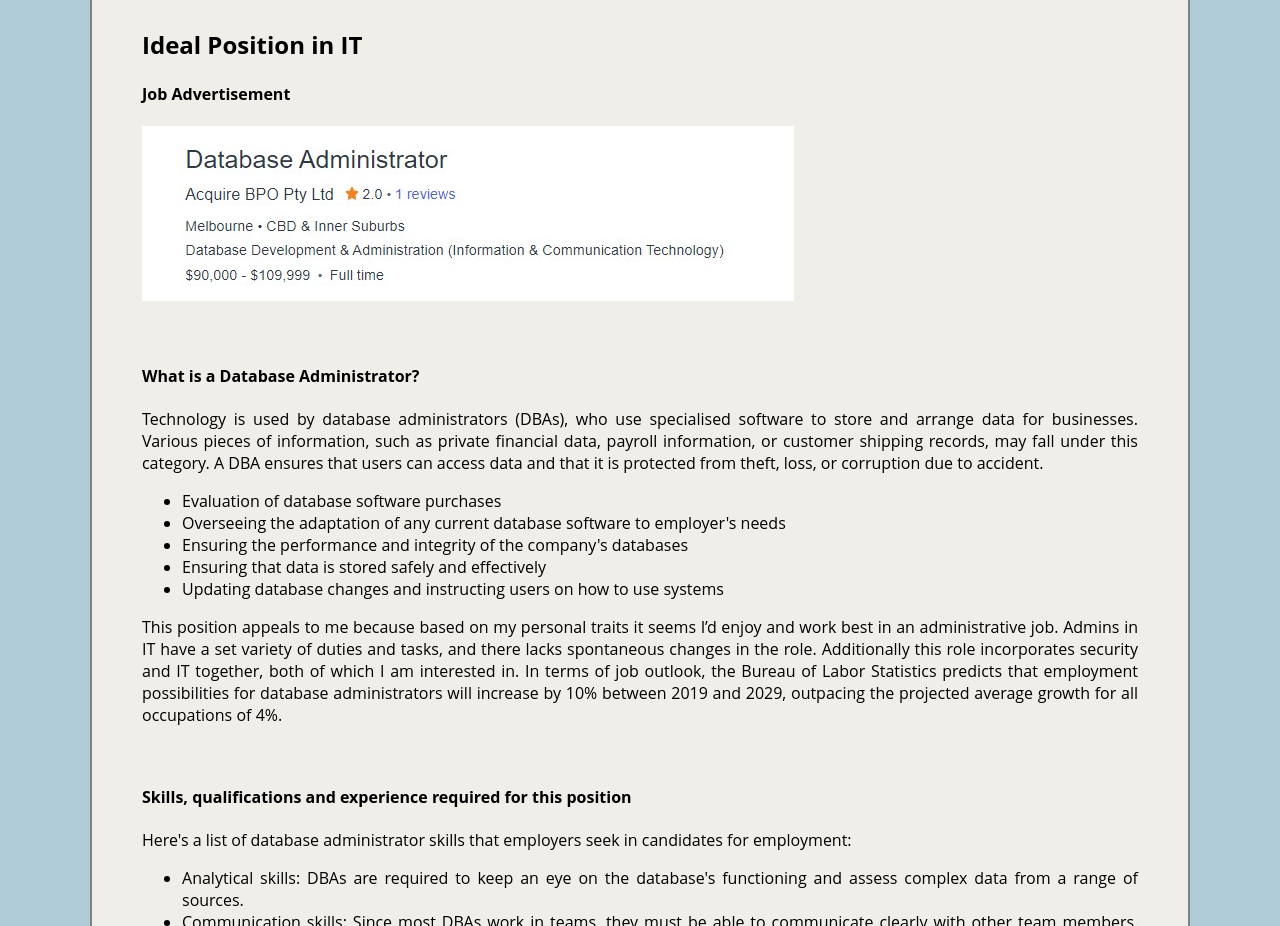
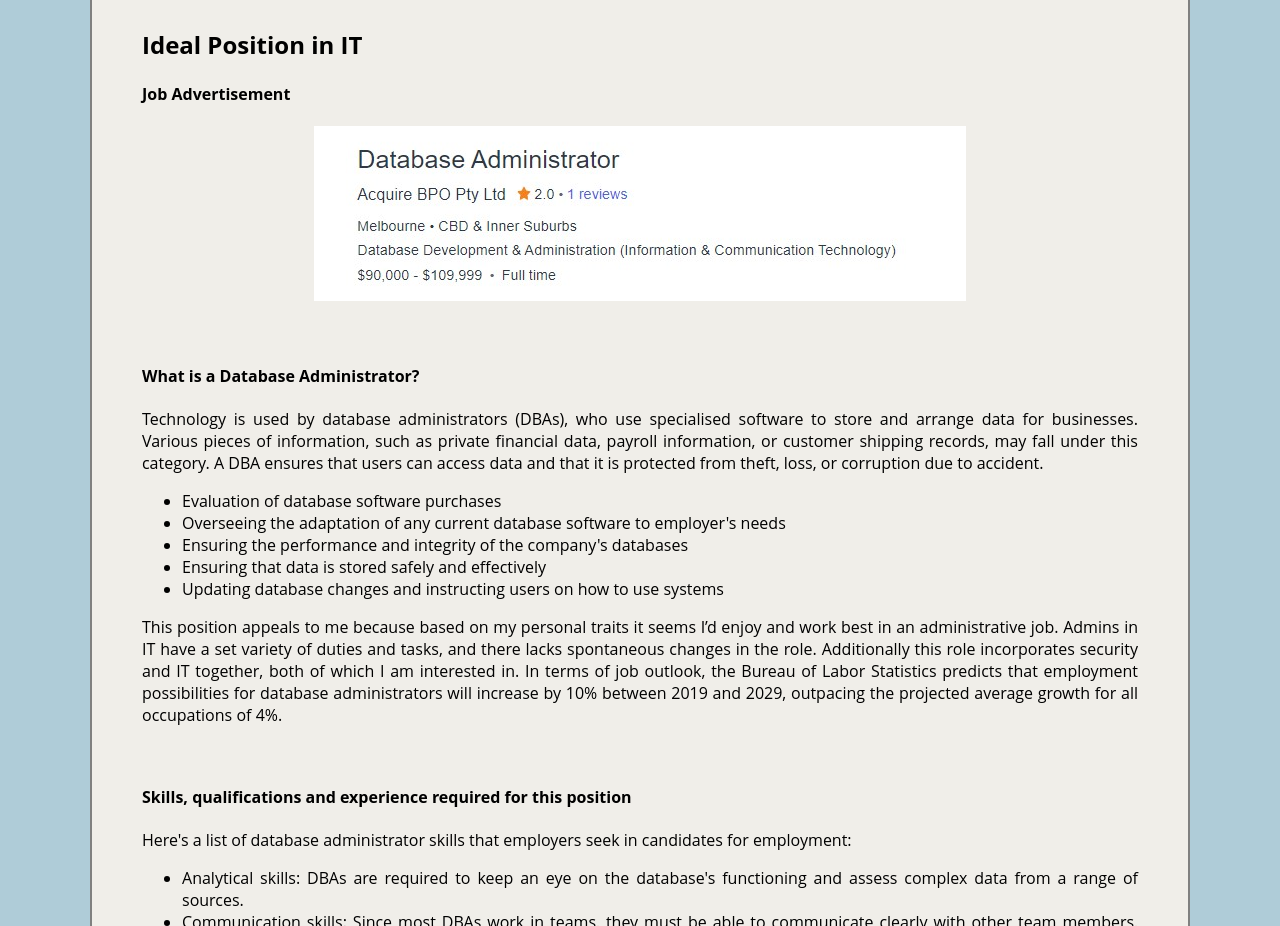
Before and after one commit to abbysiharath/assignment1, a plain HTML site: page index.html in a window 1280 px wide. Shown: the part 5160-6086 px from the top of the page. Drawn offline with Linux system fonts and the light colour scheme.

Commit message:
Update index.html

```diff
--- a/index.html
+++ b/index.html
@@ -87,7 +87,7 @@
 
 <h2>Ideal Position in IT</h2>
 	<h4>Job Advertisement</h4>
-	<p><img src="dbaposition.jpg" alt="Job Advertisement for Database Administrator"></p><br>
+	<p align="center"><img src="dbaposition.jpg" alt="Job Advertisement for Database Administrator"></p><br>
 	<h4>What is a Database Administrator?</h4>
 	<p>Technology is used by database administrators (DBAs), who use specialised software to store and arrange data for businesses.
 	Various pieces of information, such as private financial data, payroll information, or customer shipping records, may fall under this category.
```
